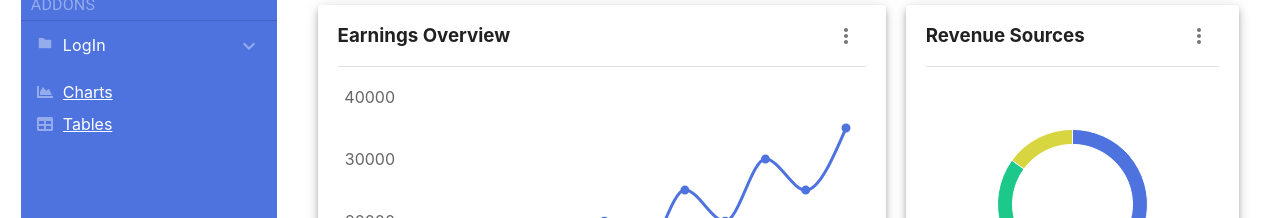
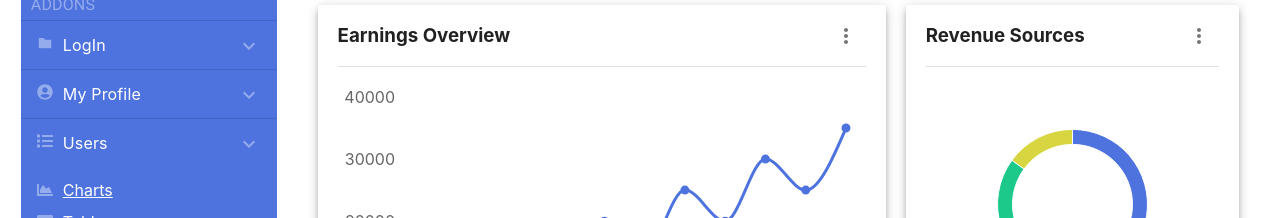
Before and after one commit to Arun3sh/admin-dashboard, a React (Create React App) app: page /login in a window 1280 px wide. Both pictures are taken after a click on the button "LOGIN". Shown: the part 271-489 px from the top of the page. Built offline with nearby package versions, Linux system fonts and the light colour scheme.

Commit message:
new menu

```diff
--- a/src/components/SidemenuBar.js
+++ b/src/components/SidemenuBar.js
@@ -5,7 +5,7 @@ import List from '@mui/material/List';
 import ListItem from '@mui/material/ListItem';
 import ListItemText from '@mui/material/ListItemText';
 import Divider from '@mui/material/Divider';
-import { FaGrinWink } from 'react-icons/fa';
+import { FaGrinWink, FaUserCircle, FaList } from 'react-icons/fa';
 import {
 	Accordion,
 	AccordionSummary,
@@ -87,6 +87,8 @@ export function SidemenuBar() {
 				<Divider variant="fullWidth" component="li" />
 				<ListItemText className="menu-heading" primary="ADDONS" />
 
+				{/* Login pages */}
+
 				<Accordion className="pages" elevation={0}>
 					<AccordionSummary
 						expandIcon={<ExpandMore />}
@@ -113,6 +115,61 @@ export function SidemenuBar() {
 					</AccordionDetails>
 				</Accordion>
 
+				{/* profile pages */}
+
+				<Accordion className="pages" elevation={0}>
+					<AccordionSummary
+						expandIcon={<ExpandMore />}
+						aria-controls="panel1a-content"
+						id="panel1a-header"
+					>
+						<Typography className="heading">
+							<FaUserCircle className="menu-icons" />
+							<span>My Profile</span>
+						</Typography>
+					</AccordionSummary>
+					<AccordionDetails>
+						<List className="accordian-list">
+							<ListItemButton>
+								<Link to="/profile/:id">View Profile</Link>
+							</ListItemButton>
+							<ListItemButton>
+								<Link to="/edit-profile/:id">Edit Profile</Link>
+							</ListItemButton>
+						</List>
+					</AccordionDetails>
+				</Accordion>
+
+				{/* user pages */}
+				<Accordion className="pages" elevation={0}>
+					<AccordionSummary
+						expandIcon={<ExpandMore />}
+						aria-controls="panel1a-content"
+						id="panel1a-header"
+					>
+						<Typography className="heading">
+							<FaList className="menu-icons" />
+							<span>Users</span>
+						</Typography>
+					</AccordionSummary>
+					<AccordionDetails>
+						<List className="accordian-list">
+							<ListItemButton>
+								<Link to="/users">View Users</Link>
+							</ListItemButton>
+							<ListItemButton>
+								<Link to="/create-user">Create User</Link>
+							</ListItemButton>
+							<ListItemButton>
+								<Link to="/edit-user/:id">Edit User</Link>
+							</ListItemButton>
+							<ListItemButton>
+								<Link to="/delete-user/:id">Delete User</Link>
+							</ListItemButton>
+						</List>
+					</AccordionDetails>
+				</Accordion>
+
 				<div className="menu-page">
 					<FaChartArea className="menu-icons" />
 					<a style={{ color: 'white' }} href="/charts">
```
